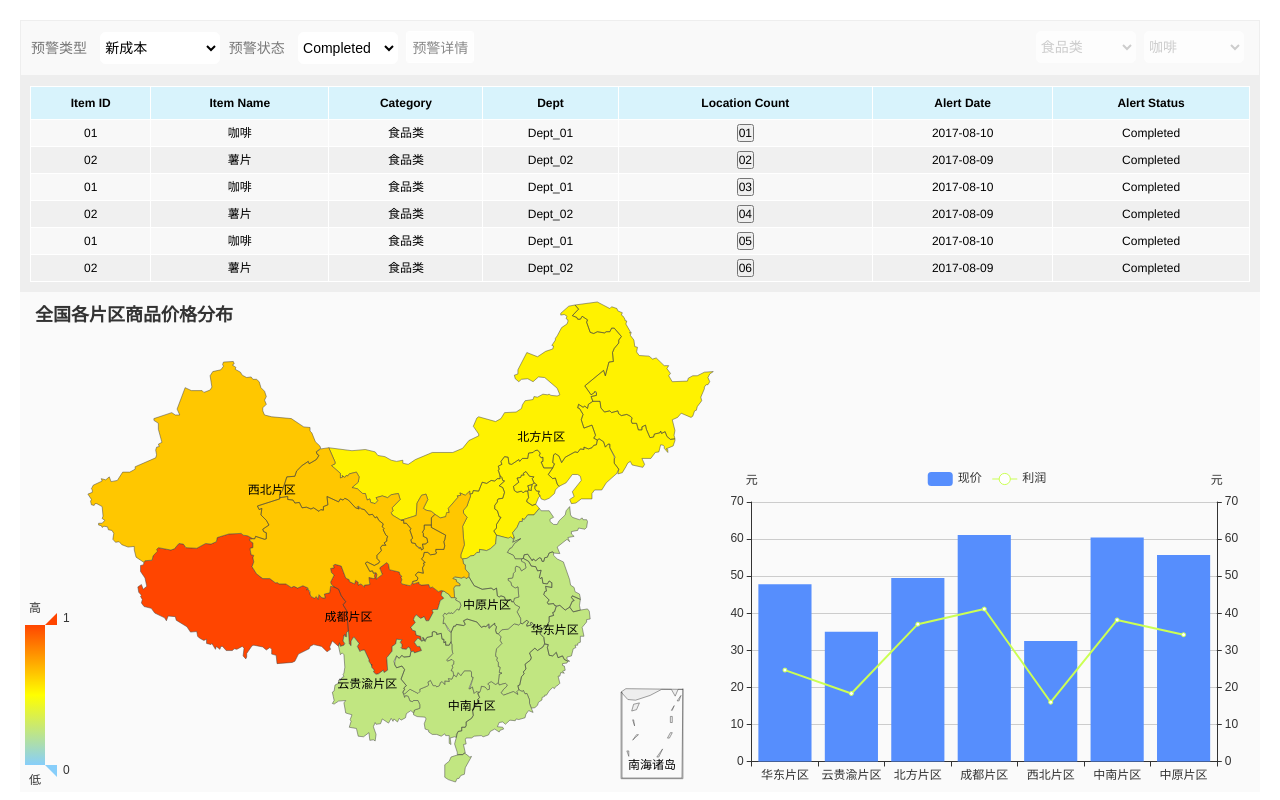
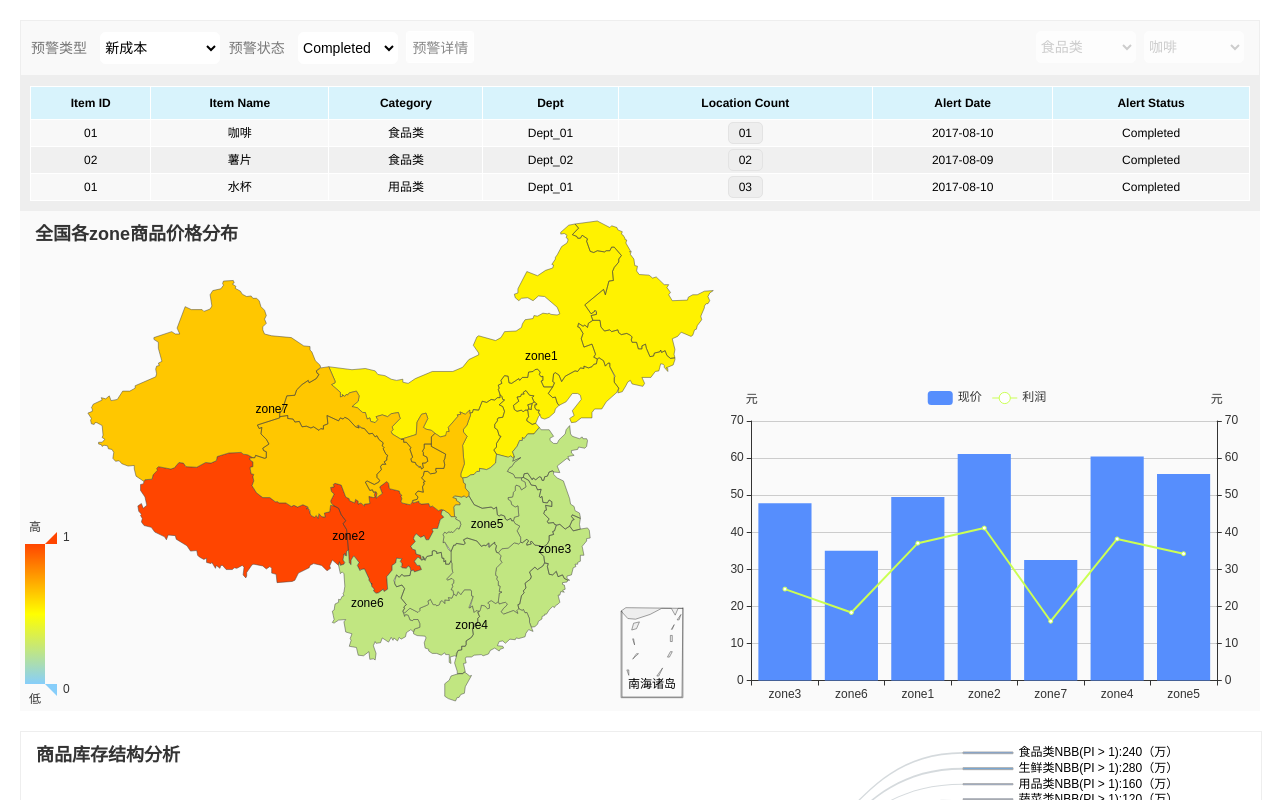
Before and after one commit to peng0716/walmart_demo, a plain HTML site: page paging/right.html in a window 1280 px wide. Both pictures are taken after a click on the input "预警详情". Drawn offline with Linux system fonts and the light colour scheme.

Commit message:
[pengc] home Warning details

```diff
--- a/css/right.css
+++ b/css/right.css
@@ -196,6 +196,20 @@ html, body {
 }
 .warningTable > tbody > tr:nth-child(even){
   background: #f0f0f0;
+}
+.warningSub {
+  padding: 0 10px;
+  line-height: 20px;
+  border: 1px solid #e3e3e3;
+  border-radius: 5px;
+  background-color: #eee;
+  cursor: pointer;
+  outline: none;
+}
+.warningSub:hover {
+  color:#fff;
+  background-color: #FF5F3E;
+  border-color: #FF5F3E;
 }
 
 
--- a/js/cfg.js
+++ b/js/cfg.js
@@ -4,6 +4,7 @@ var submitData = {
   displayNone:{'display':'none'},
   min: 0,
   max: 0,
+  testRandom: 0,
   subVal: '',
   subText: '',
   initFormatter : '{b}<br />{a0}: {c0}' + '（万）',
--- a/js/right.js
+++ b/js/right.js
@@ -1,7 +1,9 @@
-$(document).ready(function () {
-  $.getJSON('../json/home.json')
-    .then(function (res) {
 
+  $.ajaxSettings.async = false  // 同步
+  var res = $.getJSON('../json/home.json',function (data) {
+    res = data
+    })
+  res = res.responseJSON
   //树形结构图
   var channelForce = echarts.init(document.getElementById('channelForce'));
   var channelForce_option = {
@@ -56,7 +58,7 @@ $(document).ready(function () {
   var chinaOption = {
     color: ['#FF4455', '#568EFD'],
     title: {
-          text: '全国各片区商品价格分布',
+      text: '全国各zone商品价格分布',
       top: 10,
       left: 10,
     },
@@ -230,11 +232,37 @@ $(document).ready(function () {
     }
   });
 
-
   /*预警详情点击事件*/
   $('#warningParticulars').on('click',function () {
+    var state = $('#warningState option:selected').text()
+    $('.stateData').text(state)
     $('.warningParticulars').toggle(1000)
   })
 
+  function warningSub(data) {
+    var parentsTr = $(data).parents('tr'),
+      category = parentsTr.children('td').eq(2).text(),
+      itemName = parentsTr.children('td').eq(1).text()
+    $('#categoryId option:selected').text(category)
+    $('#itemNameId option:selected').text(itemName)
+    submitData.testRandom = (Math.random()*3+1).toFixed(2)
+    /*地图*/
+    chinaOption.visualMap.min = 0.2 * submitData.testRandom
+    chinaOption.visualMap.max = 1.2 * submitData.testRandom
+    console.log(chinaOption.visualMap.max)
+    chinaOption.series[0].data = res.provinceIevel.map(function (item) {
+      var value = (item.value / 1000000 * submitData.testRandom).toFixed(3)
+      return {name: item.name, value: value}
     })
+    /*柱状图*/
+    barOption.series[0].data = res.provinceIevel.map(function (item) {
+      return (item.areaSales / 10000 * submitData.testRandom).toFixed(4)
     })
+    barOption.yAxis[1].max = (70 * submitData.testRandom).toFixed()
+    barOption.series[1].data = res.provinceIevel.map(function (item) {
+      return (item.areaProxy / 10000 * submitData.testRandom).toFixed(4)
+    })
+
+    homeChina.setOption(chinaOption);
+    homeBar.setOption(barOption);
+  }
--- a/json/home.json
+++ b/json/home.json
@@ -302,7 +302,7 @@
   ],
   "provinceIevel": [
     {
-      "name": "华东片区",
+      "name": "zone3",
       "value": "442100",
       "areaSales": "478080",
       "areaProxy": "246600",
@@ -371,7 +371,7 @@
       ]
     },
     {
-      "name": "云贵渝片区",
+      "name": "zone6",
       "value": "442100",
       "areaSales": "350232",
       "areaProxy": "183420",
@@ -409,7 +409,7 @@
       ]
     },
     {
-      "name": "北方片区",
+      "name": "zone1",
       "value": "735230",
       "areaSales": "495230",
       "areaProxy": "370492",
@@ -453,7 +453,7 @@
       ]
     },
     {
-      "name": "成都片区",
+      "name": "zone2",
       "value": "1212645",
       "areaSales": "611265",
       "areaProxy": "411264",
@@ -491,7 +491,7 @@
       ]
     },
     {
-      "name": "西北片区",
+      "name": "zone7",
       "value": "851110",
       "areaSales": "325110",
       "areaProxy": "159905",
@@ -535,7 +535,7 @@
       ]
     },
     {
-      "name": "中南片区",
+      "name": "zone4",
       "value": "442100",
       "areaSales": "604210",
       "areaProxy": "381862",
@@ -573,7 +573,7 @@
       ]
     },
     {
-      "name": "中原片区",
+      "name": "zone5",
       "value": "442100",
       "areaSales": "556890",
       "areaProxy": "342030",
--- a/paging/right.html
+++ b/paging/right.html
@@ -21,7 +21,7 @@
             <option value="2">新产品加入</option>
           </select>
           <span class="pricing_title">预警状态</span>
-          <select class="twoSelect">
+          <select id="warningState" class="twoSelect">
             <option value="0">Completed</option>
             <option value="1">Ignored</option>
             <option value="2">InReview</option>
@@ -31,10 +31,10 @@
         </div>
         <!--筛选默认-->
         <div class="floatRight selectFilter">
-          <select class="oneSelect" disabled="disabled" style="color:#bbb">
+          <select id="categoryId" class="oneSelect" disabled="disabled" style="color:#bbb">
             <option data-index="-1">食品类</option>
           </select>
-          <select class="twoSelect" disabled="disabled" style="color:#bbb">
+          <select id="itemNameId" class="twoSelect" disabled="disabled" style="color:#bbb">
             <option data-index="-1">咖啡</option>
           </select>
         </div>
@@ -59,53 +59,27 @@
               <td>咖啡</td>
               <td>食品类</td>
               <td>Dept_01</td>
-              <td><input type="submit" value="01"></td>
+              <td><input onclick="warningSub($(this))" type="submit" class="warningSub" value="01"></td>
               <td>2017-08-10</td>
-              <td>Completed</td>
+              <td class="stateData">Completed</td>
             </tr>
             <tr>
               <td>02</td>
               <td>薯片</td>
               <td>食品类</td>
               <td>Dept_02</td>
-              <td><input type="submit" value="02"></td>
+              <td><input onclick="warningSub($(this))" type="submit" class="warningSub" value="02"></td>
               <td>2017-08-09</td>
-              <td>Completed</td>
+              <td class="stateData">Completed</td>
             </tr>
             <tr>
               <td>01</td>
-              <td>咖啡</td>
-              <td>食品类</td>
+              <td>水杯</td>
+              <td>用品类</td>
               <td>Dept_01</td>
-              <td><input type="submit" value="03"></td>
+              <td><input onclick="warningSub($(this))" type="submit" class="warningSub" value="03"></td>
               <td>2017-08-10</td>
-              <td>Completed</td>
-            </tr>
-            <tr>
-              <td>02</td>
-              <td>薯片</td>
-              <td>食品类</td>
-              <td>Dept_02</td>
-              <td><input type="submit" value="04"></td>
-              <td>2017-08-09</td>
-              <td>Completed</td>
-            </tr><tr>
-              <td>01</td>
-              <td>咖啡</td>
-              <td>食品类</td>
-              <td>Dept_01</td>
-              <td><input type="submit" value="05"></td>
-              <td>2017-08-10</td>
-              <td>Completed</td>
-            </tr>
-            <tr>
-              <td>02</td>
-              <td>薯片</td>
-              <td>食品类</td>
-              <td>Dept_02</td>
-              <td><input type="submit" value="06"></td>
-              <td>2017-08-09</td>
-              <td>Completed</td>
+              <td class="stateData">Completed</td>
             </tr>
           </tbody>
         </table>
@@ -124,5 +98,6 @@
 </body>
 <script type="text/javascript" src="../js/jquery-1.11.3.js"></script>
 <script type="text/javascript" src="../js/echarts.min.js"></script>
+<script type="text/javascript" src="../js/cfg.js"></script>
 <script type="text/javascript" src="../js/right.js"></script>
 </html>
```
Also changed, not shown: json/geoJson/area.geo.json. Lines whose indentation alone changed are shown as unchanged.
